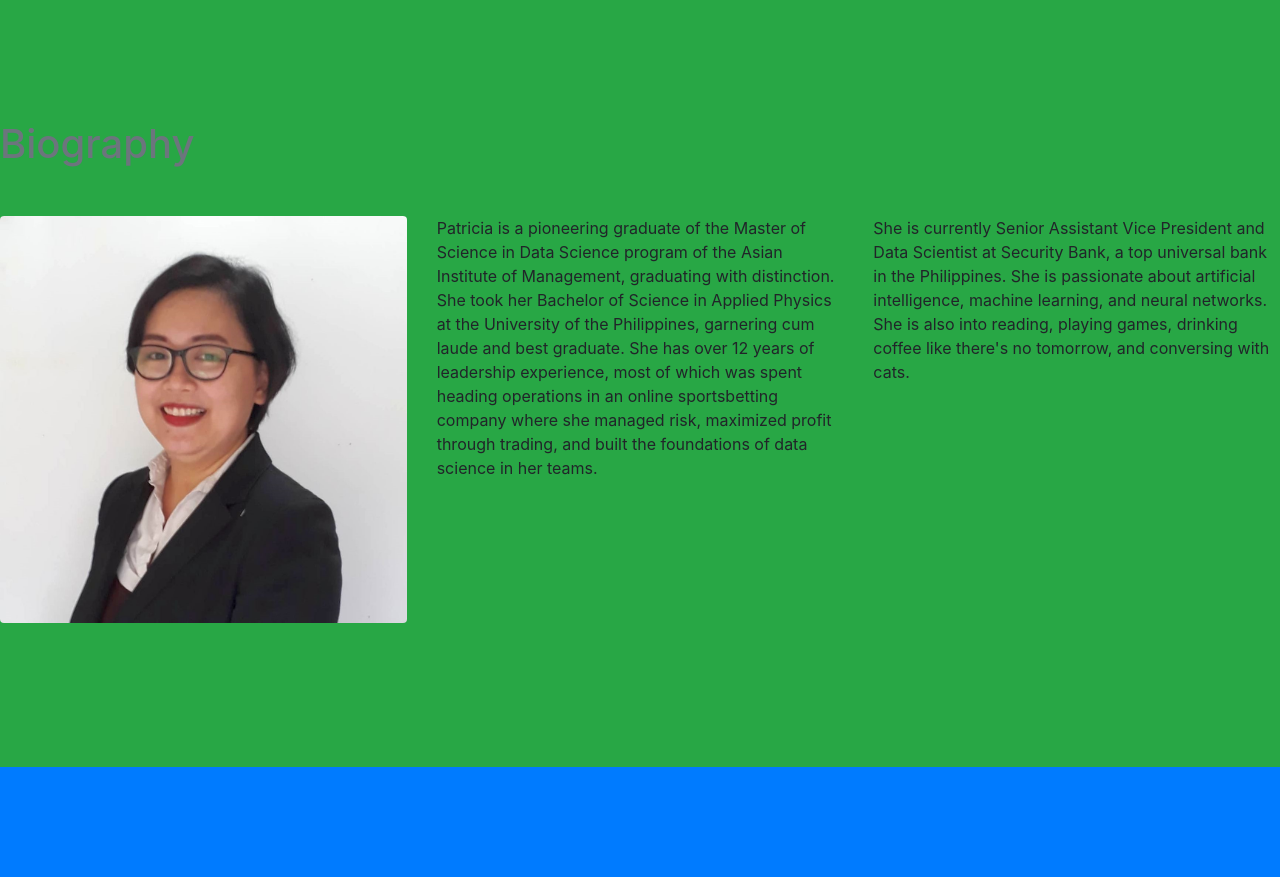
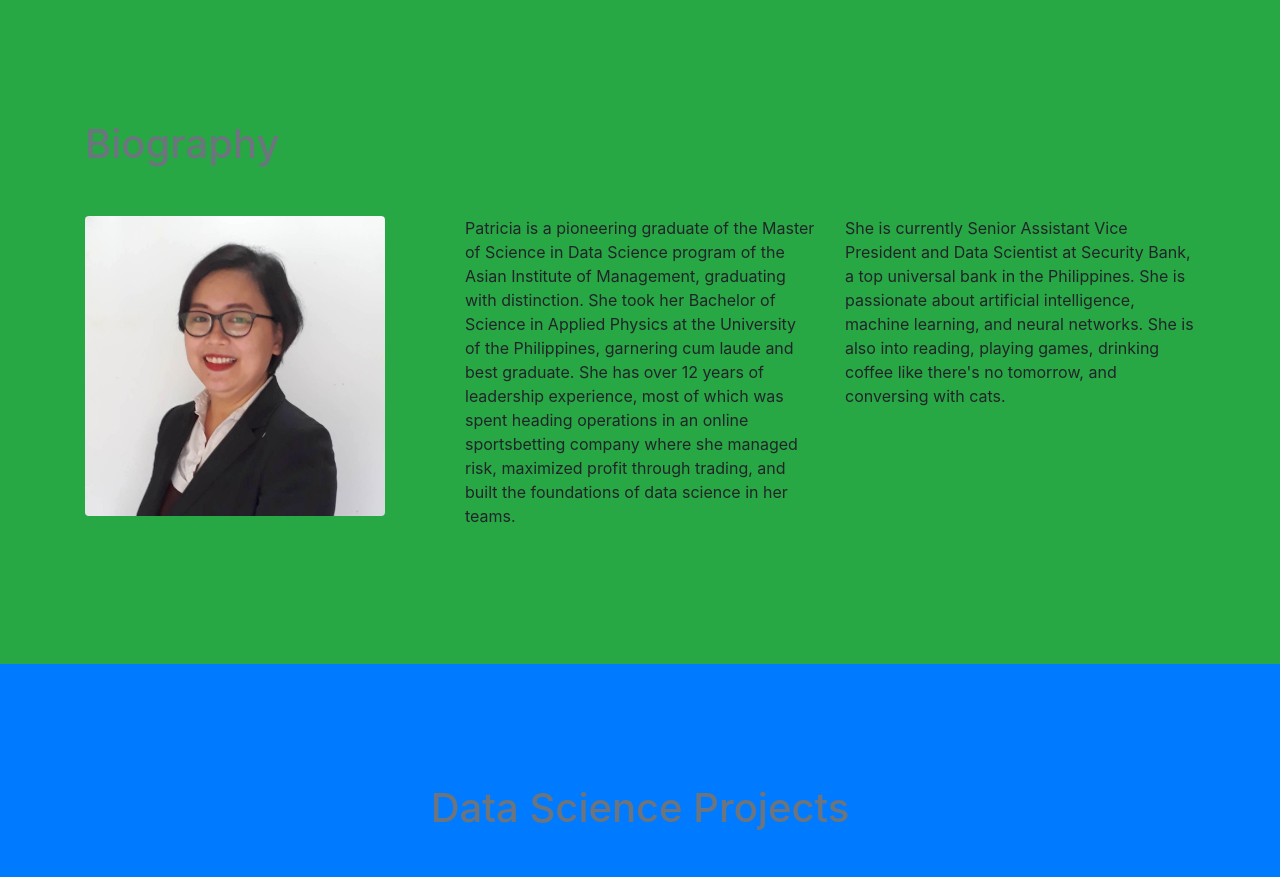
Before and after one commit to patriciamanasan/patmanasan.github.io, a website with bundled scripts: page index.html in a window 1280 px wide. Shown: the part 800-1677 px from the top of the page. Built offline with nearby package versions, Linux system fonts and the light colour scheme.

Commit message:
update index

```diff
--- a/index.html
+++ b/index.html
@@ -95,6 +95,7 @@
 
   <!-- About (Biography)-->
   <section class="content-section bg-success" id="about">
+	<div class="container">
 		<div class="content-section-heading">
 			<h1 class="text-secondary mb-0">Biography</h1>
 			<h2 class="mb-5"></h2>
@@ -102,7 +103,7 @@
 		<div class="row">
 			<div class="col-sm">
 				<figure class="figure">
-				<img src="img/profile-photo.jpeg" class="figure-img img-fluid rounded" alt="...">
+					<img src="img/profile-photo.jpeg" class="figure-img img-fluid rounded" alt="..." width="300" height="300">
 					<!--<img src="img/profile-photo.jpeg" class="figure-img img-fluid rounded" alt="..." width="300" height="300">
 					<!--<figcaption class="figure-caption">A caption for the above image.</figcaption>-->
 				</figure>
@@ -116,6 +117,7 @@
 			<p>
 			She is currently Senior Assistant Vice President and Data Scientist at Security Bank, a top universal bank in the Philippines. She is passionate about artificial intelligence, machine learning, and neural networks. She is also into reading, playing games, drinking coffee like there's no tomorrow, and conversing with cats.
 			</p>
+			</div>
 		</div>
 	</div>
 
```
Lines whose indentation alone changed are shown as unchanged.
